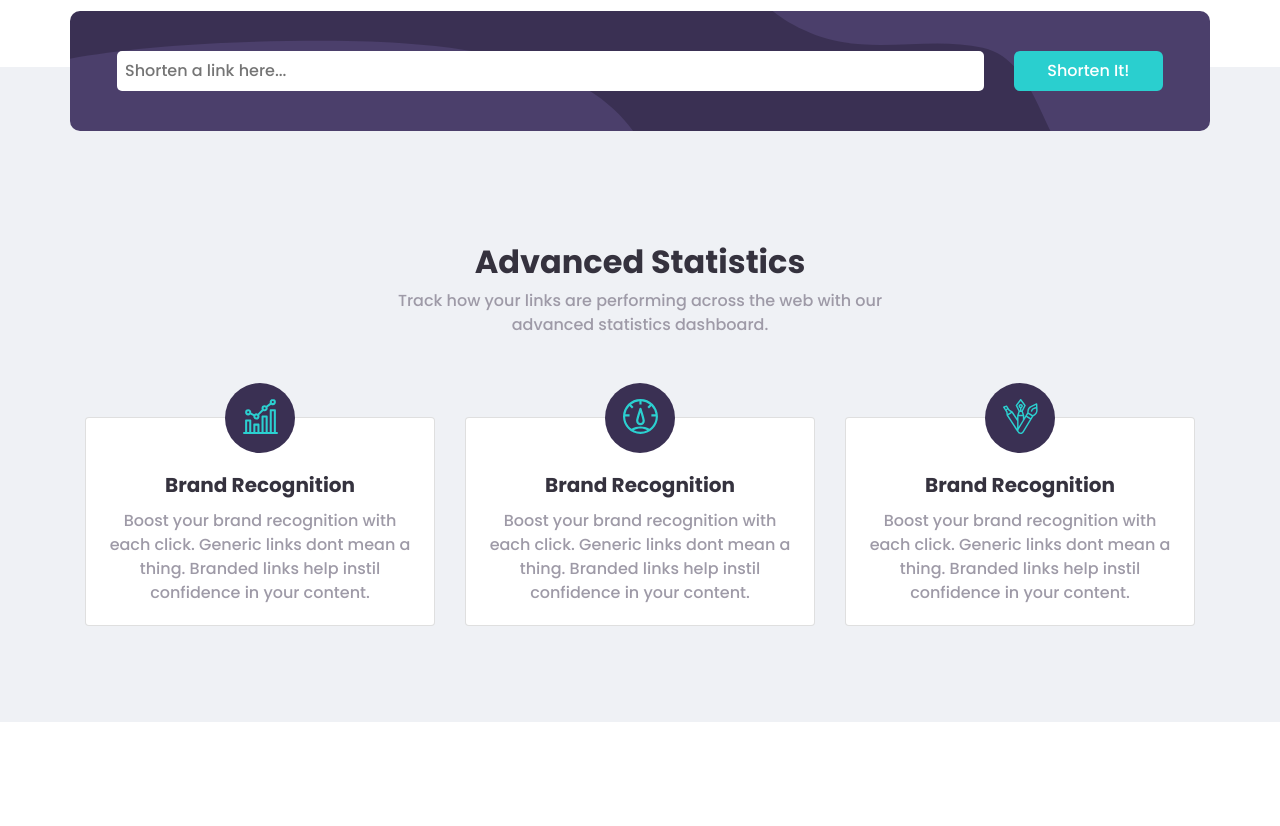
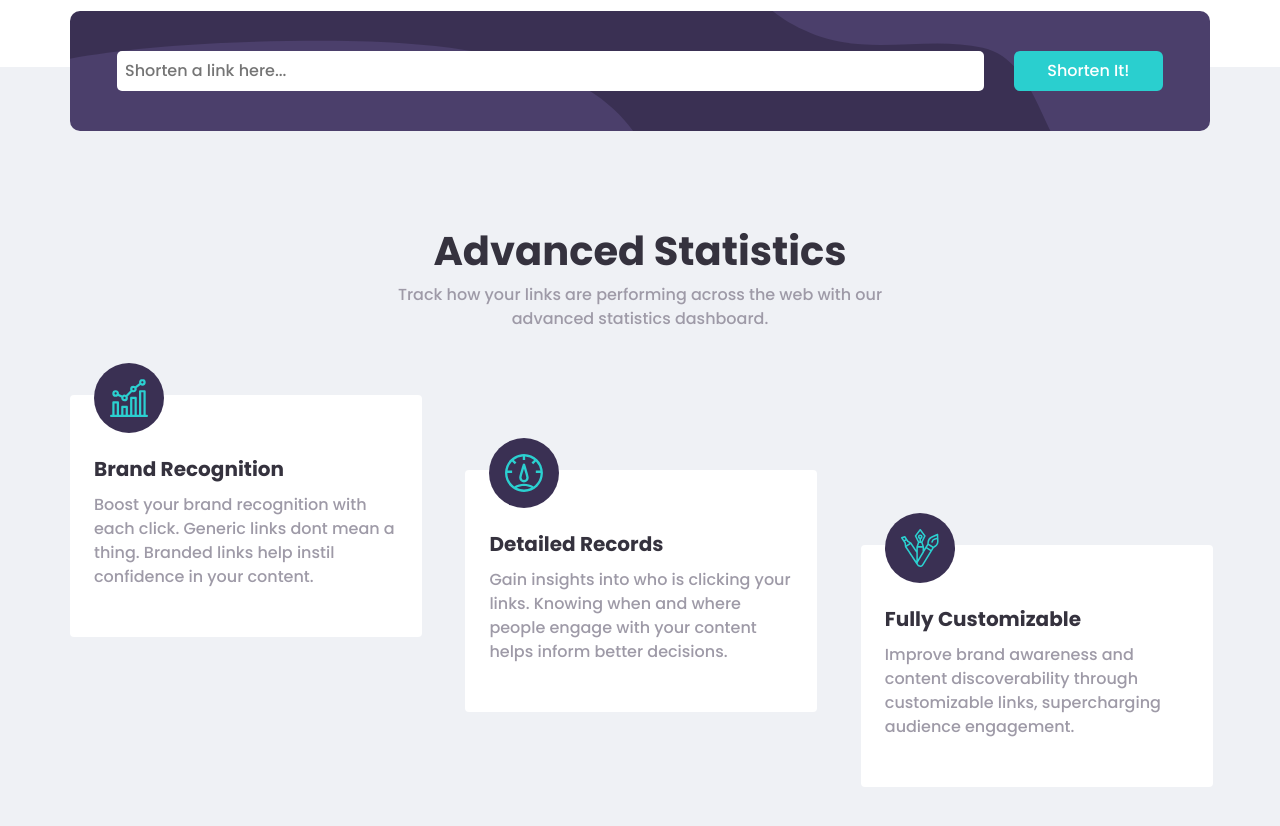
Before and after one commit to pedroalima/quicklink, a React (Vite) app: page / in a window 1280 px wide. Shown: the part 720-1546 px from the top of the page. Before the commit the page ends 1442 px from the top, so only its background shows below. Built offline with nearby package versions, Linux system fonts and the light colour scheme.

Commit message:
style: add section, shortener completed

```diff
--- a/src/page/shortener_section/Shortener.jsx
+++ b/src/page/shortener_section/Shortener.jsx
@@ -27,48 +27,55 @@ function Shortener() {
                     <button className='btn p-2 w-100 h-100 bg-button-color font-primary-color' type="button">Copy!</button>
                 </div>
             </div> */}
-            <div className="row" id='statistics'>
-                <div className="col-12 col-md-6 offset-md-3" id='introduction'>
-                    <h2 className='font-tertiary-color'>Advanced Statistics</h2>
+
+            <div className="row justify-content-center py-4 pt-5 pt-md-5 py-md-0" id='statistics'>
+                <div className="col-12 col-md-6 py-5 text-center">
+                    <h3 className='font-tertiary-color font-weight-bold'>Advanced Statistics</h3>
                     <p className='font-secondary-color'>Track how your links are performing across the web with our advanced statistics dashboard.</p>
                 </div>
-                <div className="col-12">
-                    <div className="row" id='cards'>
-                        <div className="col-12 col-md-4">
-                            <div className="card">
+            </div>
+
+            <div className="row pb-5" id='cards'>
+
+                <div className="col col-md-3 align-self-start px-md-0">
+                    {/* card 1 */}
+                    <div className="card py-4 px-md-4 align-items-center align-items-md-start text-center text-md-left border-0 rounded">
                         <div className='card-img'>
                             <img src={iconCard1} className="card-img-top" alt="Icon" />
                         </div>
-                                <div className="card-body">
-                                    <h5 className="card-title font-tertiary-color">Brand Recognition</h5>
+                        <div className="card-body px-md-0 py-md-4">
+                            <h5 className="card-title font-tertiary-color font-weight-bold">Brand Recognition</h5>
                             <p className="card-text font-secondary-color">Boost your brand recognition with each click. Generic links dont mean a thing. Branded links help instil confidence in your content.</p>
                         </div>
                     </div>
                 </div>
-                        <div className="col-12 col-md-4">
-                            <div className="card">
+
+                <div className="col col-md-3 align-self-center px-md-0">
+                    {/* card 2 */}
+                    <div className="card py-4 px-md-4 align-items-center align-items-md-start text-center text-md-left border-0 rounded">
                         <div className='card-img'>
                             <img src={iconCard2} className="card-img-top" alt="Icon" />
                         </div>
-                                <div className="card-body">
-                                    <h5 className="card-title font-tertiary-color">Brand Recognition</h5>
-                                    <p className="card-text font-secondary-color">Boost your brand recognition with each click. Generic links dont mean a thing. Branded links help instil confidence in your content.</p>
+                        <div className="card-body px-md-0 py-md-4">
+                            <h5 className="card-title font-tertiary-color font-weight-bold">Detailed Records</h5>
+                            <p className="card-text font-secondary-color">Gain insights into who is clicking your links. Knowing when and where people engage with your content helps inform better decisions.</p>
                         </div>
                     </div>
                 </div>
-                        <div className="col-12 col-md-4">
-                            <div className="card">
+
+                <div className="col col-md-3 align-self-end px-md-0">
+                    {/* card 3 */}
+                    <div className="card py-4 px-md-4 align-items-center align-items-md-start text-center text-md-left border-0 rounded">
                         <div className='card-img'>
                             <img src={iconCard3} className="card-img-top" alt="Icon" />
                         </div>
-                                <div className="card-body">
-                                    <h5 className="card-title font-tertiary-color">Brand Recognition</h5>
-                                    <p className="card-text font-secondary-color">Boost your brand recognition with each click. Generic links dont mean a thing. Branded links help instil confidence in your content.</p>
+                        <div className="card-body px-md-0 py-md-4">
+                            <h5 className="card-title font-tertiary-color font-weight-bold">Fully Customizable</h5>
+                            <p className="card-text font-secondary-color">Improve brand awareness and content discoverability through customizable links, supercharging audience engagement.</p>
                         </div>
                     </div>
                 </div>
-                    </div>
-                </div>
+
             </div>
         </div>
     </section>
--- a/src/page/shortener_section/Shortener.sass
+++ b/src/page/shortener_section/Shortener.sass
@@ -88,41 +88,28 @@
                     color: white
 
     #statistics
-        text-align: center
-        padding: 3rem 0
+        h3
+            @media screen and ( min-width: 768px )
+                font-size: 40px
 
-        #introduction
-            padding: 4rem 0
+    #cards
+        gap: 3rem
 
-            h2
-                font-weight: 700
+        @media screen and ( min-width: 768px )
+            height: 55vh
+            gap: 6.9rem
 
-        #cards
-            display: flex
-            flex-direction: column
-            gap: 4rem
+        .card
+            @media screen and ( min-width: 768px )
+                width: 22rem
 
-            @media screen and ( min-width: 768px )
-                flex-direction: row
-                gap: 0rem
+            .card-img
+                margin-top: -3.5rem
+                background: rgb(58, 48, 83)
+                border-radius: 50%
+                width: 70px
+                height: 70px
+                padding: 1rem
 
-            .card
-                display: flex
-                flex-direction: column
-                align-items: center
-
-                @media screen and ( min-width: 768px )
-
-                h5
-                    font-weight: 700
-
-                .card-img
-                    margin-top: -2.2rem
-                    background: rgb(58, 48, 83)
-                    border-radius: 50%
-                    width: 70px
-                    height: 70px
-                    padding: 1rem
-
-                    .card-img-top
-                        width: 35px
+                .card-img-top
+                    width: 38px
```
Lines whose indentation alone changed are shown as unchanged.
